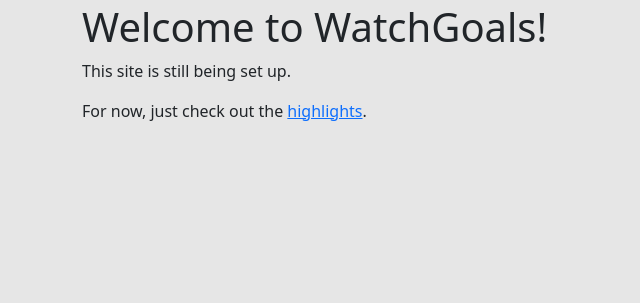
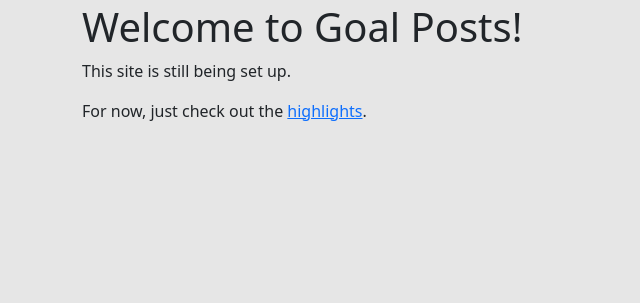
Before and after one commit to davidtom/goalposts-api, a Rails app: page / in a window 1280 px wide. Shown: the part 45-348 px from the top of the page, without its empty margins (0-640 px from the left). Run offline with Rails 7, Linux system fonts and the light colour scheme; style sheets or scripts are compiled from the project's sources; some libraries are stand-ins or nearby versions.

Commit message:
update welcome headline

```diff
--- a/app/views/static/index.html.erb
+++ b/app/views/static/index.html.erb
@@ -6,7 +6,7 @@
   </head>
   <body>
     <div class="content-wrapper">
-      <h1>Welcome to WatchGoals!</h1>
+      <h1>Welcome to Goal Posts!</h1>
       <p>This site is still being set up. </p>
       <p>For now, just check out the <a href="/highlights">highlights</a>.</p>
     </div><!-- content-wrapper -->
```
